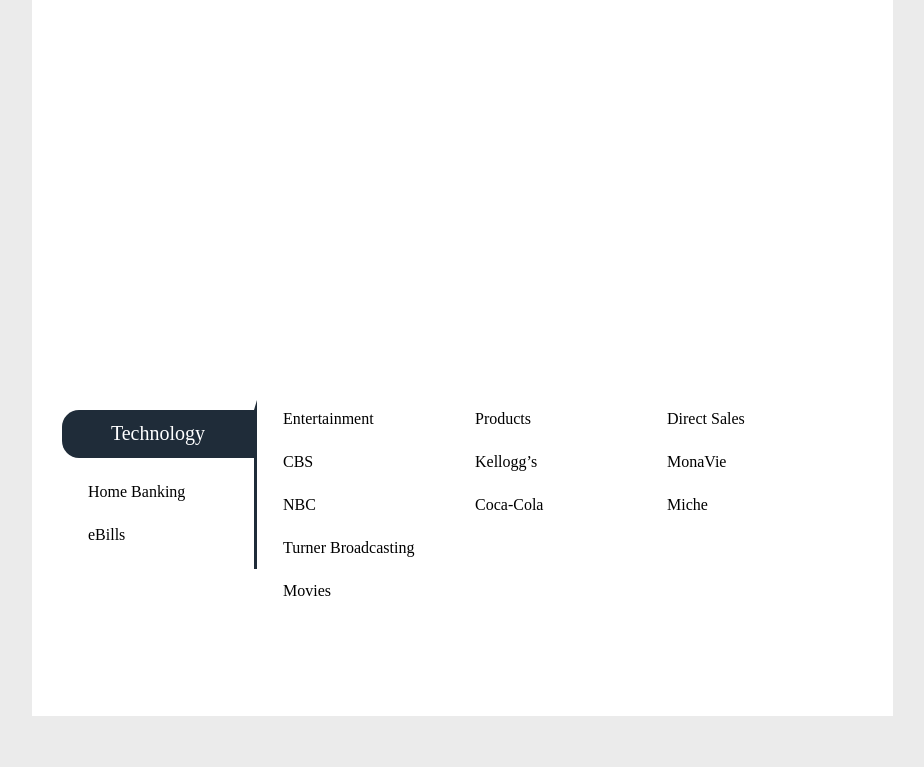
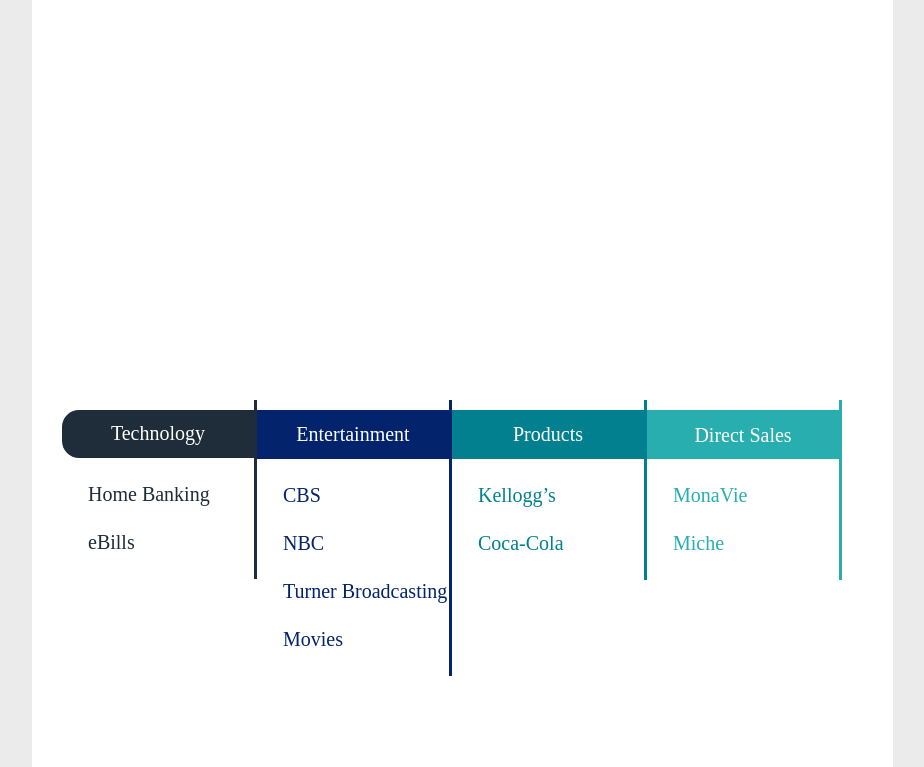
Before and after one commit to Demon-Xaoca/-Control-Work, a plain HTML site: page index.html in a window 1280 px wide. Shown: the part 796-1563 px from the top of the page, without its empty margins (64-988 px from the left). Before the commit the page ends 1512 px from the top, so only its background shows below. Drawn offline with Linux system fonts and the light colour scheme.

Commit message:
final version

```diff
--- a/css/style.css
+++ b/css/style.css
@@ -29,7 +29,6 @@
     list-style: none;
     width: 24%;
     float:left;
-    border-top: 10px solid #ffffff ;
 }
 .list:after {
     content: '';
@@ -39,16 +38,55 @@
 .list ul li {
     margin-bottom: 25px;
     padding-left: 26px;
+    font-size: 20px;
+}
+ul li:first-child{
+    text-align: center;
+    color: #ffffff;
+    padding: 13px 0 13px;
 }
 ul:first-of-type li:first-child{
     background-color: #1f2c39;
     border-radius: 17px 0 0 17px;
-    text-align: center;
-    color: #ffffff;
-    font-size: 20px;
-    padding: 12px 0 13px 0;
+    padding-top: 12px;
+}
+ul:first-of-type li:not(:first-child){
+    color: #1f2c39;
 }
 ul:first-of-type {
     border-right: 3px solid #1f2c39;
 }
-ul:nth-child(2) li:first-child {}
+ul:before{
+    content: "";
+    display: block;
+    height: 10px;
+    background-color: #ffffff;
+}
+ul:nth-of-type(2) li:first-child{
+    background-color: #03246c;
+}
+ul:nth-of-type(2) li:not(:first-child){
+    color: #03246c;
+}
+ul:nth-of-type(2){
+    border-right: 3px solid #03246c;
+}
+ul:nth-of-type(3) li:first-child{
+    background-color: #028090;
+}
+ul:nth-of-type(3) li:not(:first-child){
+    color: #028090;
+}
+ul:nth-of-type(3){
+    border-right: 3px solid #028090;
+}
+ul:last-of-type li:first-child{
+    background-color: #28aeaf;
+    padding: 14px 0 12px;
+}
+ul:last-of-type li:not(:first-child){
+    color: #28aeaf;
+}
+ul:last-of-type{
+    border-right: 3px solid #28aeaf;
+}
--- a/index.html
+++ b/index.html
@@ -6,6 +6,7 @@
           content="width=device-width, user-scalable=no, initial-scale=1.0, maximum-scale=1.0, minimum-scale=1.0">
     <meta http-equiv="X-UA-Compatible" content="ie=edge">
     <title>Контрольная</title>
+    <link rel="shortcut icon" href="images/logo.png" type="image/png">
     <link rel="stylesheet" href="css/style.css">
 </head>
 <body>
```
Also changed, not shown: images/logo.png (added).
